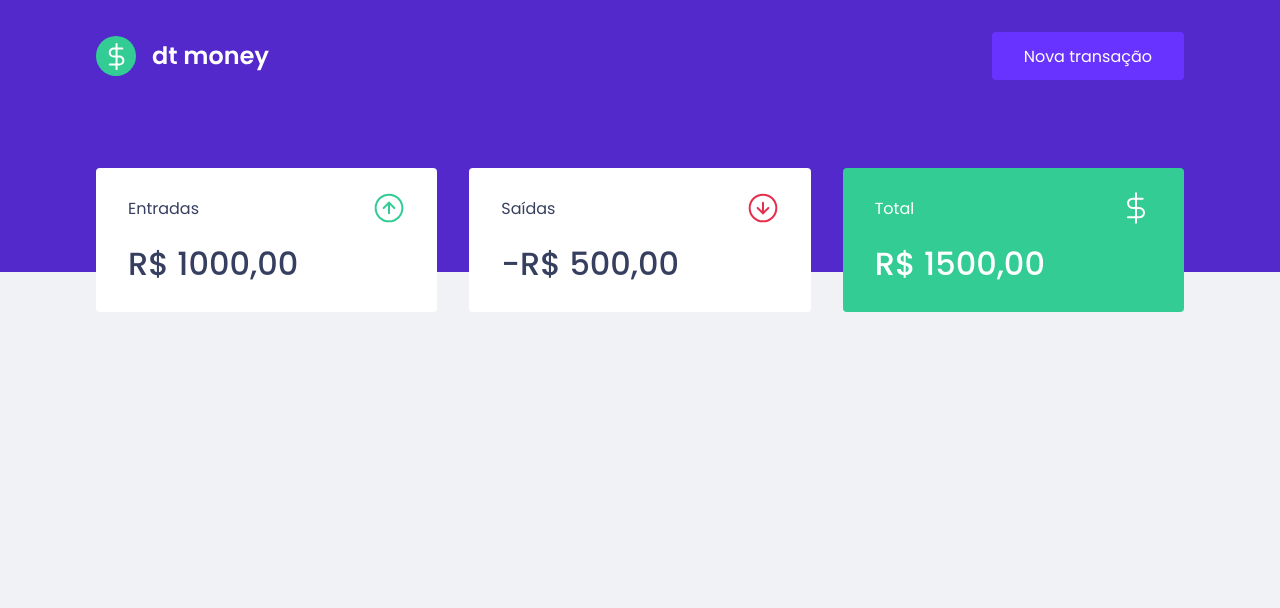
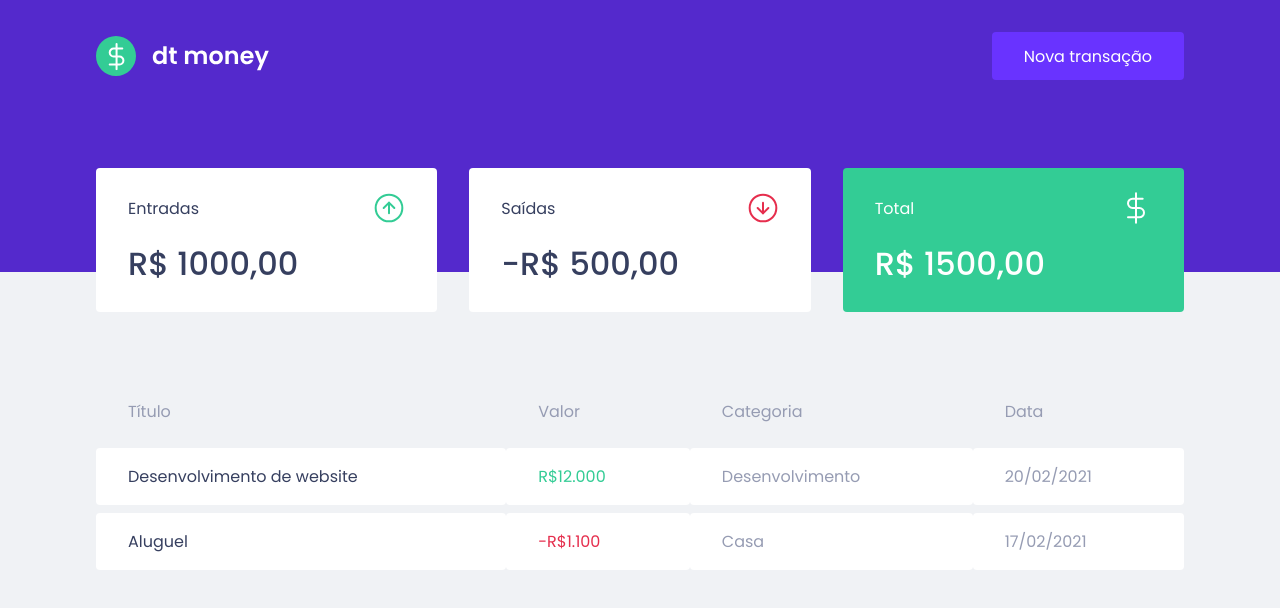
Before and after one commit to allyfx/dtmoney-ignite, a React (Create React App) app: page / in a window 1280 px wide. Shown: the top 608 px of the page. Built offline with nearby package versions, Linux system fonts and the light colour scheme.

Commit message:
feat: transactions table created

```diff
--- a/src/components/Dashboard/index.tsx
+++ b/src/components/Dashboard/index.tsx
@@ -1,10 +1,12 @@
 import { Container } from "./styles";
 import { Summary } from "../Summary";
+import { TransactionsTable } from "../TransactionsTable";
 
 export function Dashboard() {
   return (
     <Container>
       <Summary />
+      <TransactionsTable />
     </Container>
   );
 };
--- /dev/null
+++ b/src/components/TransactionsTable/index.tsx
@@ -0,0 +1,37 @@
+import { Container } from "./styles";
+
+export function TransactionsTable() {
+  return (
+    <Container>
+      <table>
+        <thead>
+          <tr>
+            <th>Título</th>
+            <th>Valor</th>
+            <th>Categoria</th>
+            <th>Data</th>
+          </tr>
+        </thead>
+
+        <tbody>
+          <tr>
+            <td>
+              Desenvolvimento de website
+            </td>
+            <td className="deposit">R$12.000</td>
+            <td>Desenvolvimento</td>
+            <td>20/02/2021</td>
+          </tr>
+          <tr>
+            <td>
+              Aluguel
+            </td>
+            <td className="withdraw">-R$1.100</td>
+            <td>Casa</td>
+            <td>17/02/2021</td>
+          </tr>
+        </tbody>
+      </table>
+    </Container>
+  );
+};
--- /dev/null
+++ b/src/components/TransactionsTable/styles.ts
@@ -0,0 +1,32 @@
+import styled from "styled-components";
+
+export const Container = styled.div`
+  margin-top: 4rem;
+  table {
+    width: 100%;
+    border-spacing: 0 0.5rem;
+    th {
+      color: var(--text-body);
+      font-weight: 400;
+      padding: 1rem 2rem;
+      text-align: left;
+      line-height: 1.5rem;
+    }
+    td {
+      padding: 1rem 2rem;
+      border: 0;
+      background: var(--shape);
+      color: var(--text-body);
+      border-radius: 0.25rem;
+      &:first-child {
+        color: var(--text-title);
+      }
+      &.deposit {
+        color: var(--green);
+      }
+      &.withdraw {
+        color: var(--red);
+      }
+    }
+  }
+`;
```
